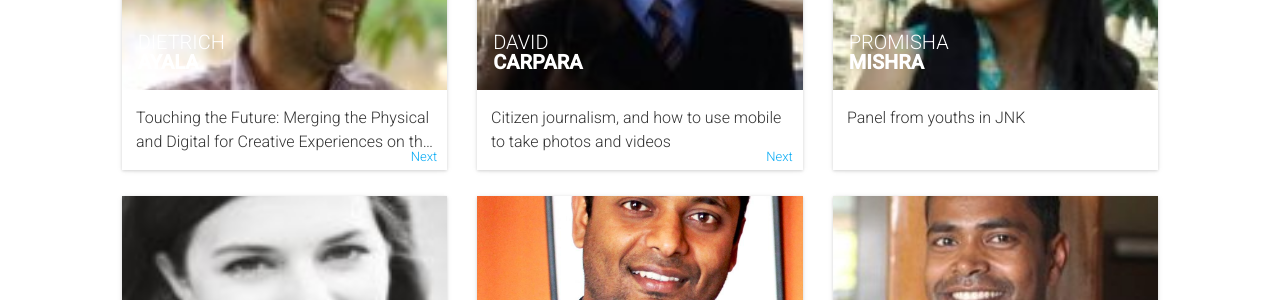
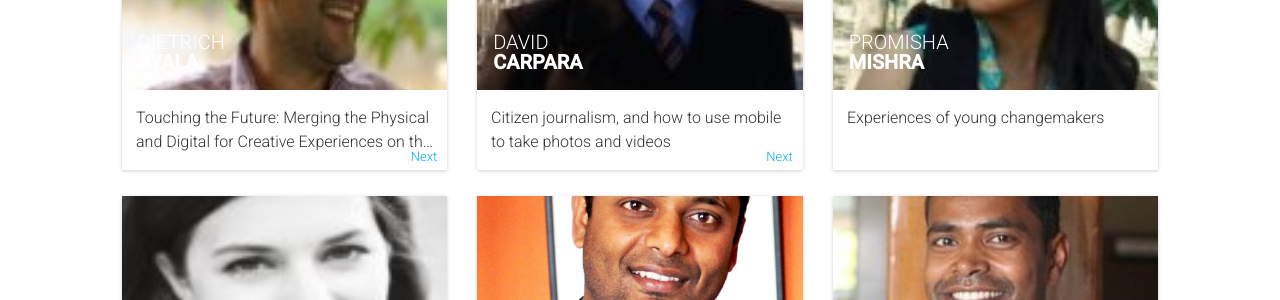
Before and after one commit to ravinepal/visitjanakpur, a Jekyll site: the page built from speakers.html, in a window 1280 px wide and 900 px high, scrolled down 721 px. Shown: the part 152-452 px from the top of the window. Built offline with Jekyll 4.4.1, drawn with Linux system fonts in a browser that asks for light colours; nearby versions of some CDN libraries; comment, search, counter and statistics services are not loaded.

Commit message:
Rename session in schedule

```diff
--- a/_data/sessions.yml
+++ b/_data/sessions.yml
@@ -53,7 +53,7 @@
   speakers: [9]
 -
   id: 908
-  title: "Panel from youths in JNK"
+  title: "Experiences of young changemakers"
   speakers: [6]
 -
   id: 909
```
